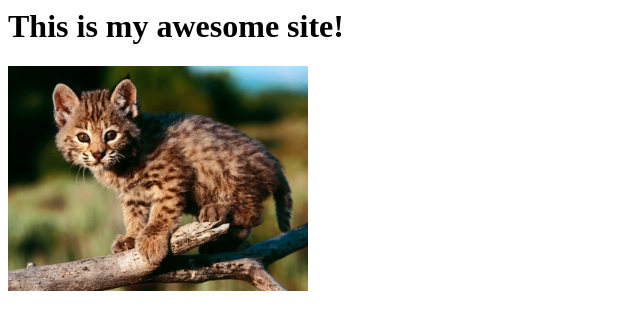
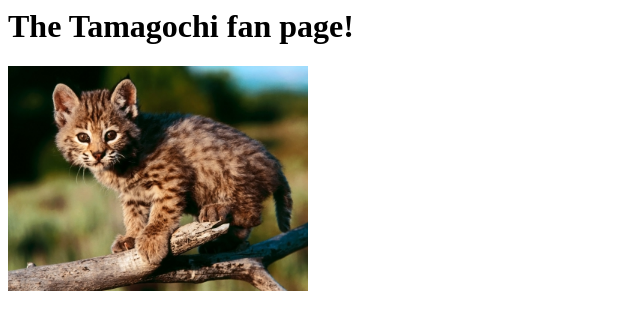
Before and after one commit to hannawilhelmi/classexamples, a plain HTML site: page index.html in a window 1280 px wide. Shown: the whole page, without its empty margins (0-640 px from the left). Drawn offline with Linux system fonts and the light colour scheme.

Commit message:
I added a new header for my website

```diff
--- a/index.html
+++ b/index.html
@@ -1,11 +1,11 @@
 <html>
 <head>
-  <title>Hej</title>
+  <title>Tamagochi life</title>
 
   <link rel="stylesheet" type="text/css" href="css/style.css">
 </head>
 <body>
-  <h1>This is my awesome site!</h1>
+  <h1>The Tamagochi fan page!</h1>
   <img src="images/kittens.jpg">
 </body>
 </html>
```
